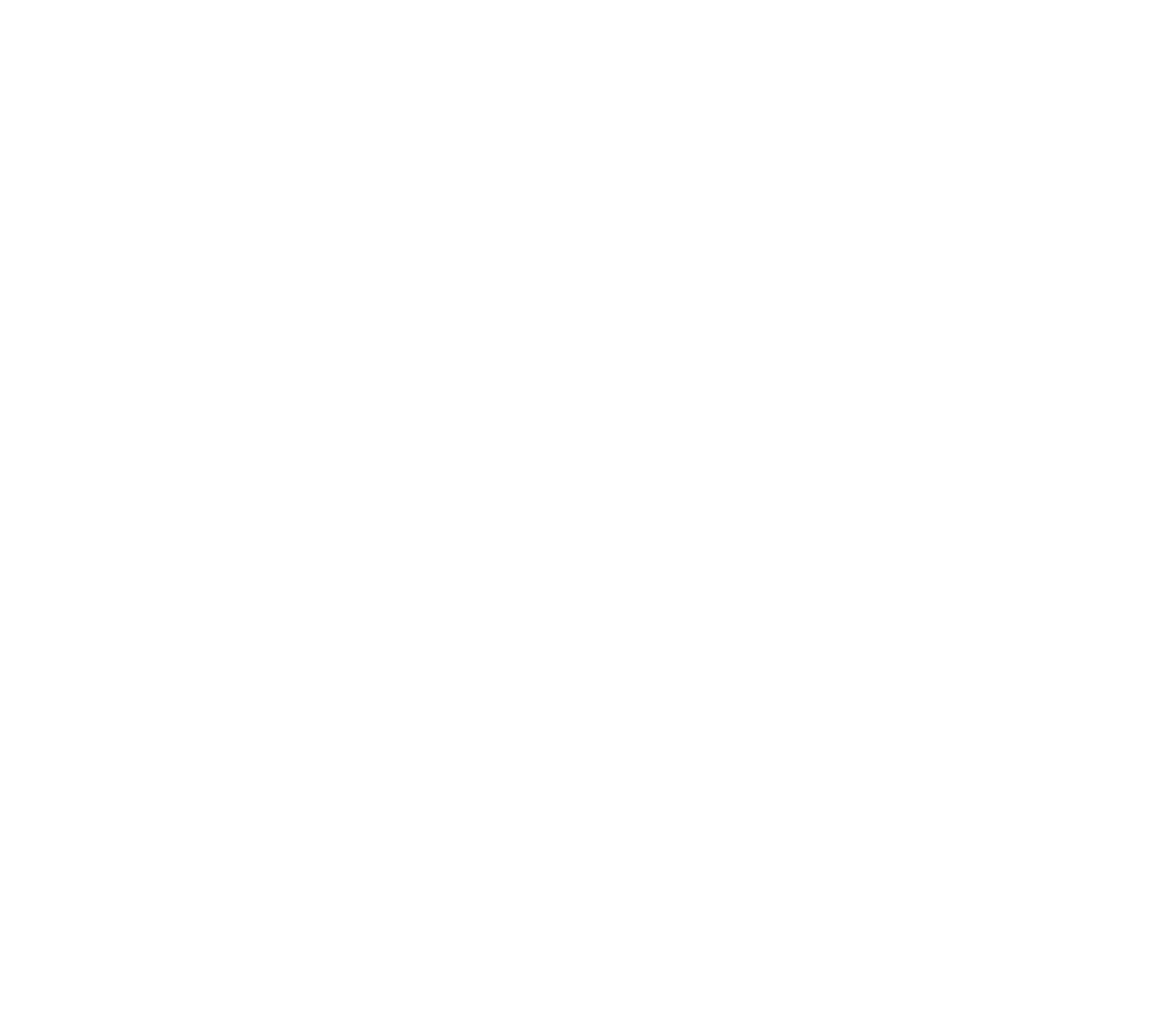
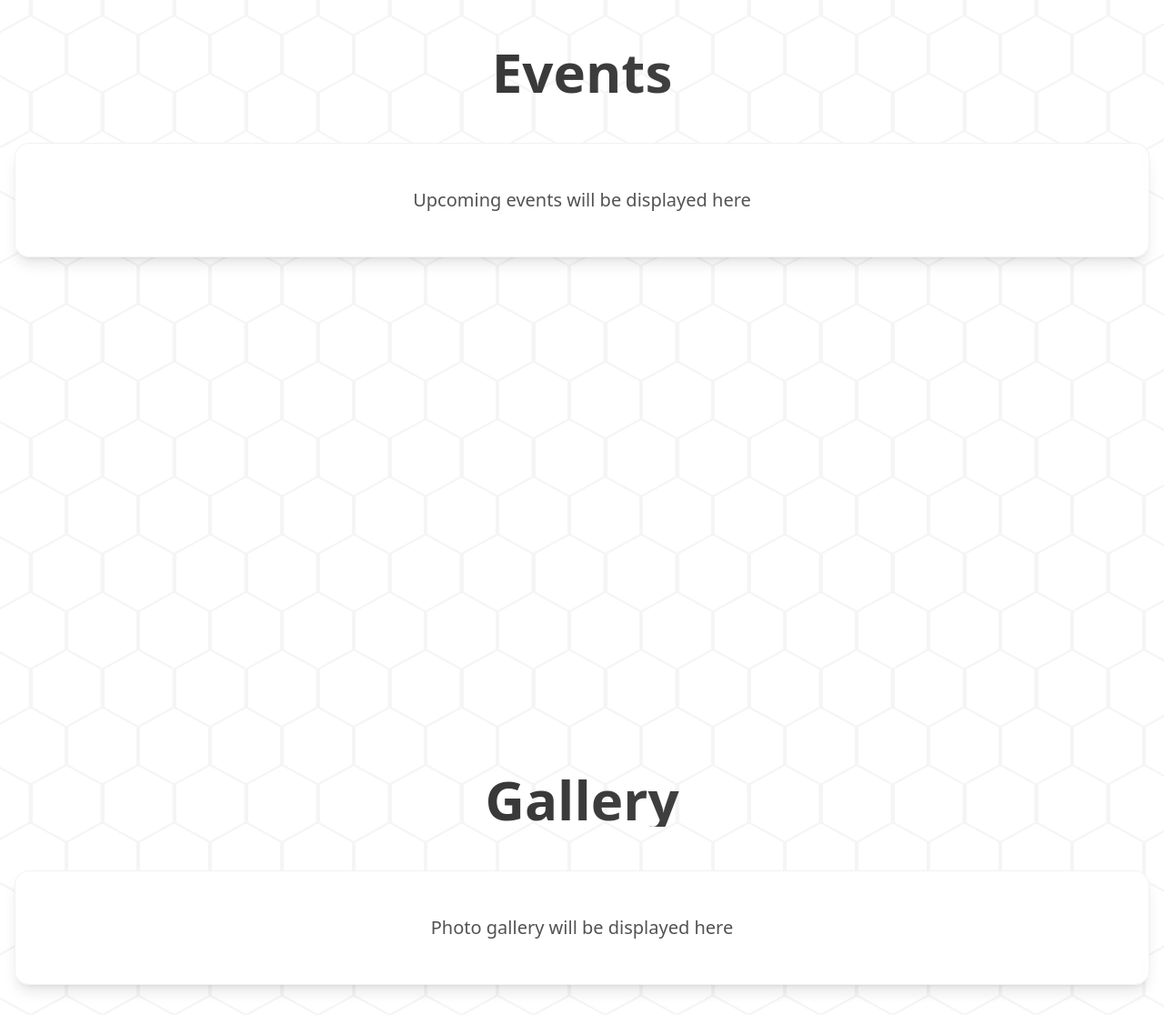
Before and after one commit to KJSCE-ISTE/ISTE-web, a Next.js app: page / in a window 1280 px wide. Shown: the part 1034-2150 px from the top of the page at 91% size. Before the commit the page ends 800 px from the top, so only its background shows below. Built offline with nearby package versions, Linux system fonts and the light colour scheme.

Commit message:
placeholder pages

```diff
--- a/app/page.tsx
+++ b/app/page.tsx
@@ -3,10 +3,12 @@ import { FloatingHeader } from "@/components/ui/floating-header";
 
 export default function Home() {
   return (
-    <HexagonBackground className="min-h-screen">
+    <HexagonBackground>
       <FloatingHeader />
-      <main className="relative z-10 flex flex-col items-center justify-center min-h-screen pointer-events-none">
-        <div className="text-center space-y-6" >
+
+      {/* Home Section */}
+      <section id="home" className="relative z-10 flex flex-col items-center justify-center min-h-screen pointer-events-none">
+        <div className="text-center space-y-6">
           <h1 className="text-5xl md:text-8xl font-bold bg-gradient-to-r from-neutral-800 to-neutral-600 bg-clip-text text-transparent leading-[1.2]">
             ISTE KJSSE
           </h1>
@@ -14,7 +16,63 @@ export default function Home() {
             Serving Technology Better
           </p>
         </div>
-      </main>
+      </section>
+
+      {/* Events Section */}
+      <section id="events" className="relative z-10 min-h-screen flex flex-col items-center justify-center px-4 py-20">
+        <div className="max-w-7xl w-full">
+          <h2 className="text-4xl md:text-6xl font-bold text-center mb-12 bg-gradient-to-r from-neutral-800 to-neutral-600 bg-clip-text text-transparent">
+            Events
+          </h2>
+          <div className="bg-white/80 backdrop-blur-md rounded-2xl border border-neutral-200/50 shadow-lg p-12 text-center">
+            <p className="text-xl text-neutral-600">
+              Upcoming events will be displayed here
+            </p>
+          </div>
+        </div>
+      </section>
+
+      {/* Gallery Section */}
+      <section id="gallery" className="relative z-10 min-h-screen flex flex-col items-center justify-center px-4 py-20">
+        <div className="max-w-7xl w-full">
+          <h2 className="text-4xl md:text-6xl font-bold text-center mb-12 bg-gradient-to-r from-neutral-800 to-neutral-600 bg-clip-text text-transparent">
+            Gallery
+          </h2>
+          <div className="bg-white/80 backdrop-blur-md rounded-2xl border border-neutral-200/50 shadow-lg p-12 text-center">
+            <p className="text-xl text-neutral-600">
+              Photo gallery will be displayed here
+            </p>
+          </div>
+        </div>
+      </section>
+
+      {/* Team Section */}
+      <section id="team" className="relative z-10 min-h-screen flex flex-col items-center justify-center px-4 py-20">
+        <div className="max-w-7xl w-full">
+          <h2 className="text-4xl md:text-6xl font-bold text-center mb-12 bg-gradient-to-r from-neutral-800 to-neutral-600 bg-clip-text text-transparent">
+            Team
+          </h2>
+          <div className="bg-white/80 backdrop-blur-md rounded-2xl border border-neutral-200/50 shadow-lg p-12 text-center">
+            <p className="text-xl text-neutral-600">
+              Team members will be displayed here
+            </p>
+          </div>
+        </div>
+      </section>
+
+      {/* Contact Section */}
+      <section id="contact" className="relative z-10 min-h-screen flex flex-col items-center justify-center px-4 py-20">
+        <div className="max-w-7xl w-full">
+          <h2 className="text-4xl md:text-6xl font-bold text-center mb-12 bg-gradient-to-r from-neutral-800 to-neutral-600 bg-clip-text text-transparent">
+            Contact Us
+          </h2>
+          <div className="bg-white/80 backdrop-blur-md rounded-2xl border border-neutral-200/50 shadow-lg p-12 text-center">
+            <p className="text-xl text-neutral-600">
+              Contact information will be displayed here
+            </p>
+          </div>
+        </div>
+      </section>
     </HexagonBackground>
   );
 }
--- a/components/ui/hexagon-background.tsx
+++ b/components/ui/hexagon-background.tsx
@@ -34,7 +34,15 @@ function HexagonBackground({
 
   const updateGridDimensions = React.useCallback(() => {
     if (typeof window === 'undefined') return;
-    const rows = Math.ceil(window.innerHeight / rowSpacing);
+    // Use scrollHeight to cover the entire page, not just viewport
+    const pageHeight = Math.max(
+      document.body.scrollHeight,
+      document.body.offsetHeight,
+      document.documentElement.clientHeight,
+      document.documentElement.scrollHeight,
+      document.documentElement.offsetHeight
+    );
+    const rows = Math.ceil(pageHeight / rowSpacing) + 2; // Add extra rows for safety
     const columns = Math.ceil(window.innerWidth / hexagonWidth) + 1;
     setGridDimensions({ rows, columns });
   }, [rowSpacing, hexagonWidth]);
@@ -42,20 +50,32 @@ function HexagonBackground({
   React.useEffect(() => {
     updateGridDimensions();
     window.addEventListener('resize', updateGridDimensions);
-    return () => window.removeEventListener('resize', updateGridDimensions);
+
+    // Update when content changes (e.g., when sections are rendered)
+    const observer = new MutationObserver(updateGridDimensions);
+    observer.observe(document.body, { childList: true, subtree: true });
+
+    // Also update after a short delay to ensure content is fully loaded
+    const timeout = setTimeout(updateGridDimensions, 100);
+
+    return () => {
+      window.removeEventListener('resize', updateGridDimensions);
+      observer.disconnect();
+      clearTimeout(timeout);
+    };
   }, [updateGridDimensions]);
 
   return (
     <div
       data-slot="hexagon-background"
       className={cn(
-        'relative size-full overflow-hidden bg-neutral-100',
+        'relative min-h-full w-full overflow-hidden bg-neutral-100',
         className,
       )}
       {...props}
     >
       <style>{`:root { --hexagon-margin: ${hexagonMargin}px; }`}</style>
-      <div className="absolute top-0 -left-0 size-full overflow-hidden">
+      <div className="absolute top-0 -left-0 w-full min-h-full overflow-hidden">
         {Array.from({ length: gridDimensions.rows }).map((_, rowIndex) => (
           <div
             key={`row-${rowIndex}`}
```
